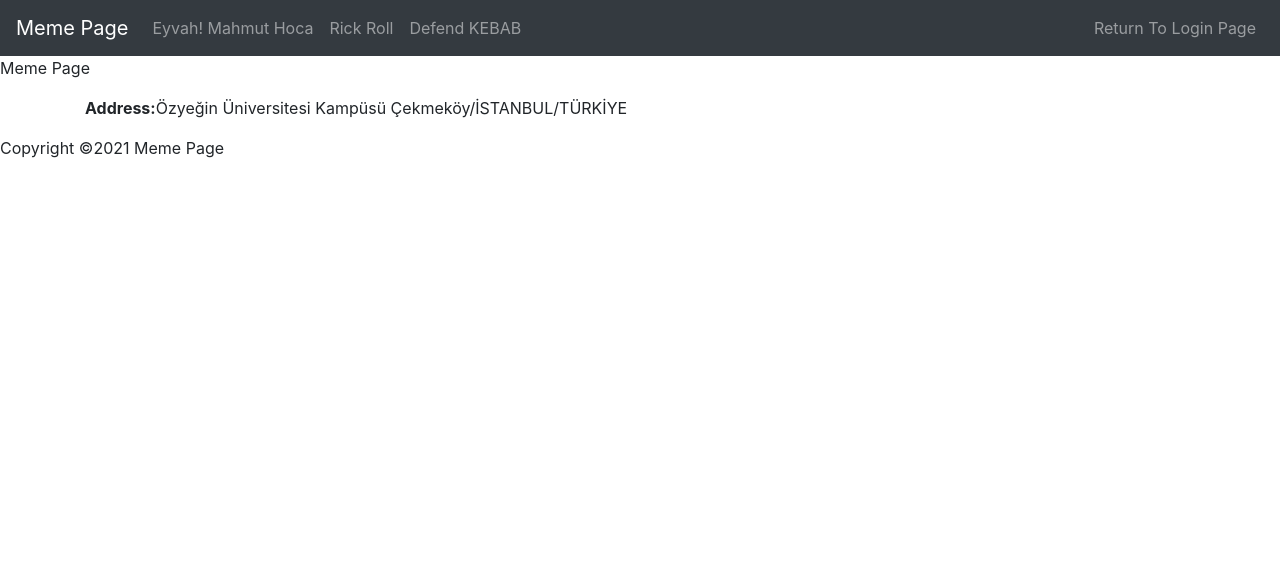
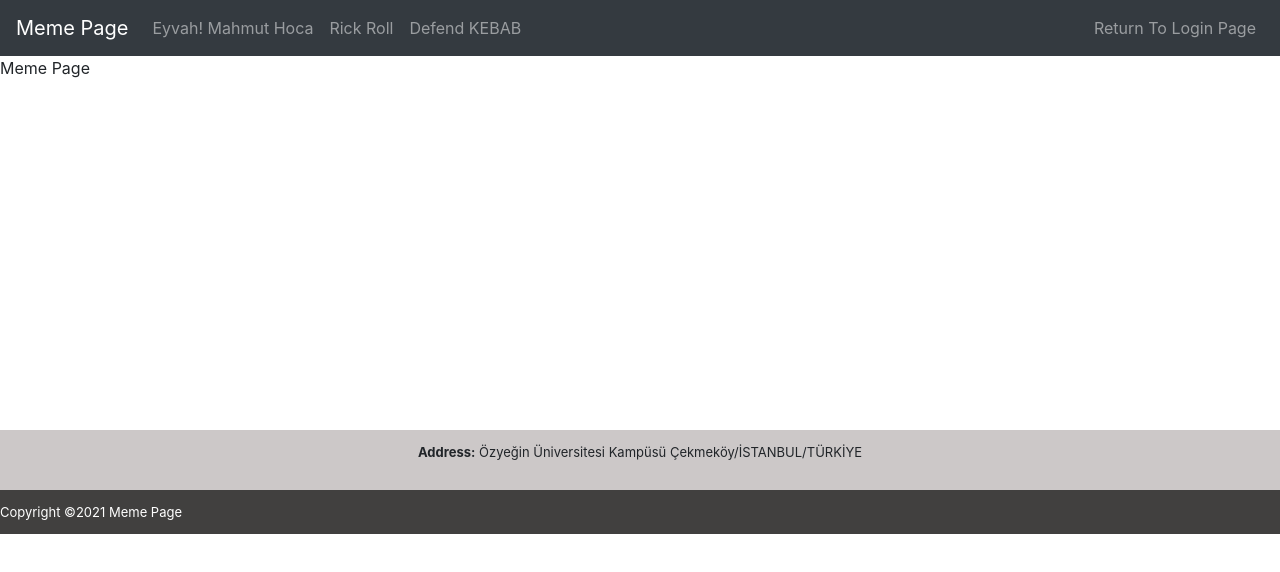
Before and after one commit to huseyingokay/CS391-Project2, a React (Create React App) app: page /memes in a window 1280 px wide. Shown: the top 572 px of the page. Built offline with nearby package versions, Linux system fonts and the light colour scheme.

Commit message:
Footer.css
Footer design is upgraded.

```diff
--- a/src/sections/Footer.css
+++ b/src/sections/Footer.css
@@ -0,0 +1,20 @@
+.main-footer {
+    position: relative;
+    bottom: 0;
+    width: 100%;
+    height: 60px;
+    line-height: 44px;
+    background-color: #ccc8c8;
+    margin-top:350px;
+    font-size:13px;
+
+}
+#copyright{
+    color: #ffffff;
+  }
+.footer-bottom{
+    background-color: #41403f;
+}
+#footerp{
+    text-align: center;
+}
--- a/src/sections/Footer.js
+++ b/src/sections/Footer.js
@@ -5,7 +5,7 @@ function Footer() {
   return (
     <div className="main-footer">
     <div className="container">
-    <p id="footerp"><strong>Address:</strong>Özyeğin Üniversitesi Kampüsü Çekmeköy/İSTANBUL/TÜRKİYE</p>
+    <p id="footerp"><strong>Address:</strong> Özyeğin Üniversitesi Kampüsü Çekmeköy/İSTANBUL/TÜRKİYE</p>
     </div>
     <div className="footer-bottom">
     <p id="copyright">Copyright &copy;2021 Meme Page</p>
```
Also changed, not shown: 1 other file (tests, documents, lock files or other folders).
